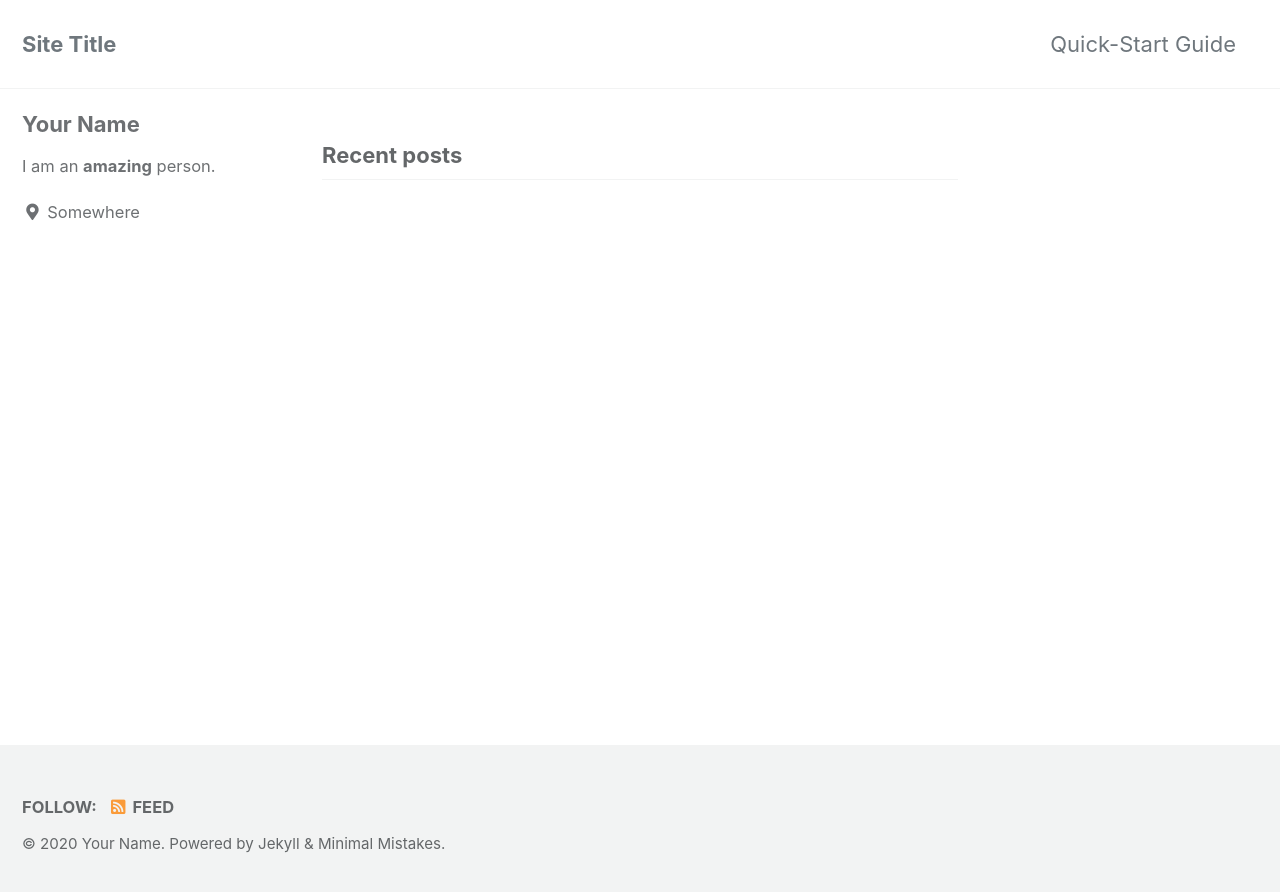
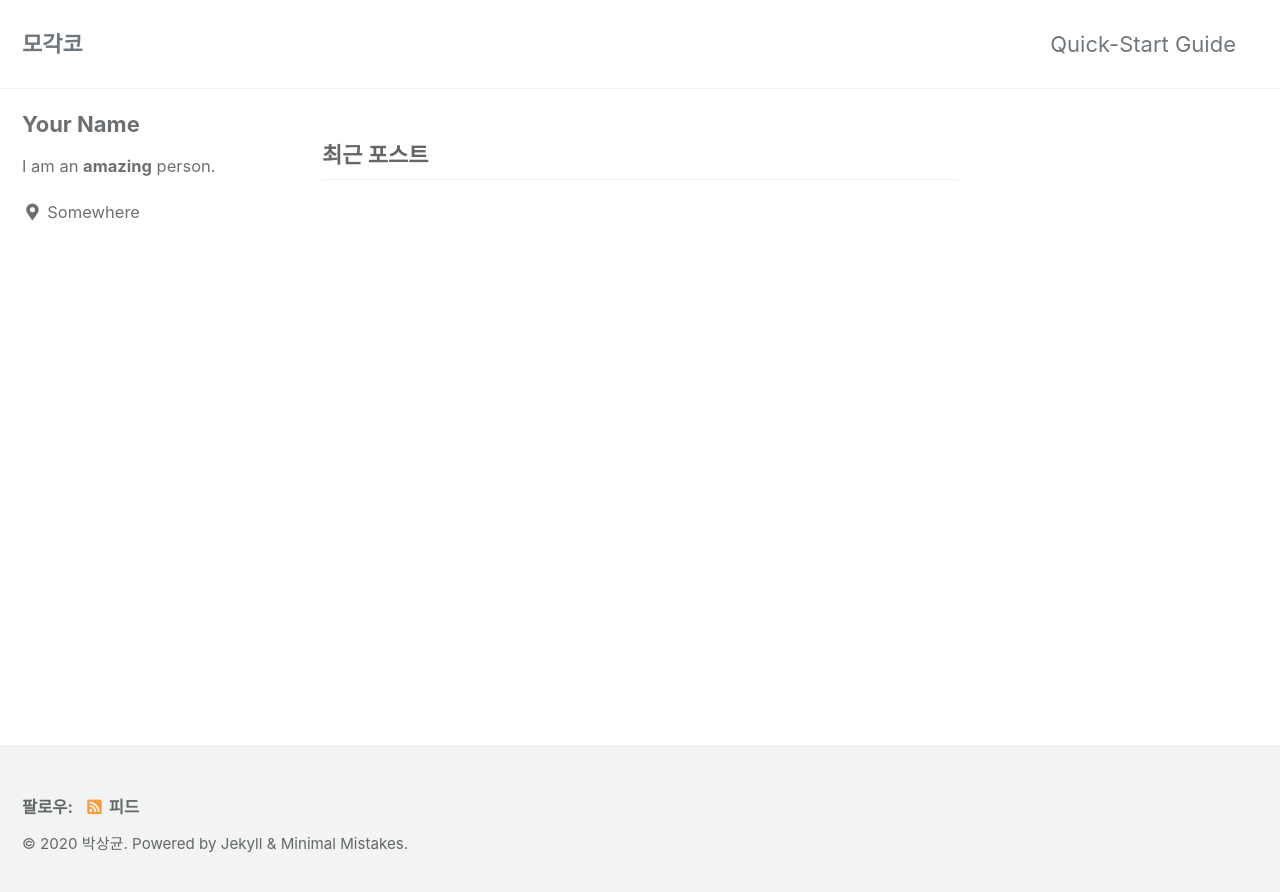
Before and after one commit to sanggyunbak2856/sanggyunbak2856.github.io, a Jekyll site: the page built from index.html, in a window 1280 px wide. Shown: the top 892 px of the page. Built offline with Jekyll 4.4.1, drawn with Linux system fonts in a browser that asks for light colours; cached includes are drawn as plain includes; the list of posts is cut into pages by our own code.

Commit message:
Update _config.yml

```diff
--- a/_config.yml
+++ b/_config.yml
@@ -15,18 +15,18 @@
 minimal_mistakes_skin    : "default" # "air", "aqua", "contrast", "dark", "dirt", "neon", "mint", "plum", "sunrise"
 
 # Site Settings
-locale                   : "en-US"
-title                    : "Site Title"
+locale                   : "ko-KR"
+title                    : "2020 동계 모각코 [모각코는 처음이라]"
 title_separator          : "-"
 subtitle                 : # site tagline that appears below site title in masthead
-name                     : "Your Name"
-description              : "An amazing website."
-url                      : # the base hostname & protocol for your site e.g. "https://mmistakes.github.io"
+name                     : "박상균"
+description              : "모각코는 처음이라 대표 블로그 입니다."
+url                      : "https://sanggyunbak2856.github.io"# the base hostname & protocol for your site e.g. "https://mmistakes.github.io"
 baseurl                  : # the subpath of your site, e.g. "/blog"
-repository               : # GitHub username/repo-name e.g. "mmistakes/minimal-mistakes"
+repository               : "sanggyunbak2856/sanggyunbak2856.github.io"# GitHub username/repo-name e.g. "mmistakes/minimal-mistakes"
 teaser                   : # path of fallback teaser image, e.g. "/assets/images/500x300.png"
 logo                     : # path of logo image to display in the masthead, e.g. "/assets/images/88x88.png"
-masthead_title           : # overrides the website title displayed in the masthead, use " " for no title
+masthead_title           : "모각코" # overrides the website title displayed in the masthead, use " " for no title
 # breadcrumbs            : false # true, false (default)
 words_per_minute         : 200
 comments:
```
